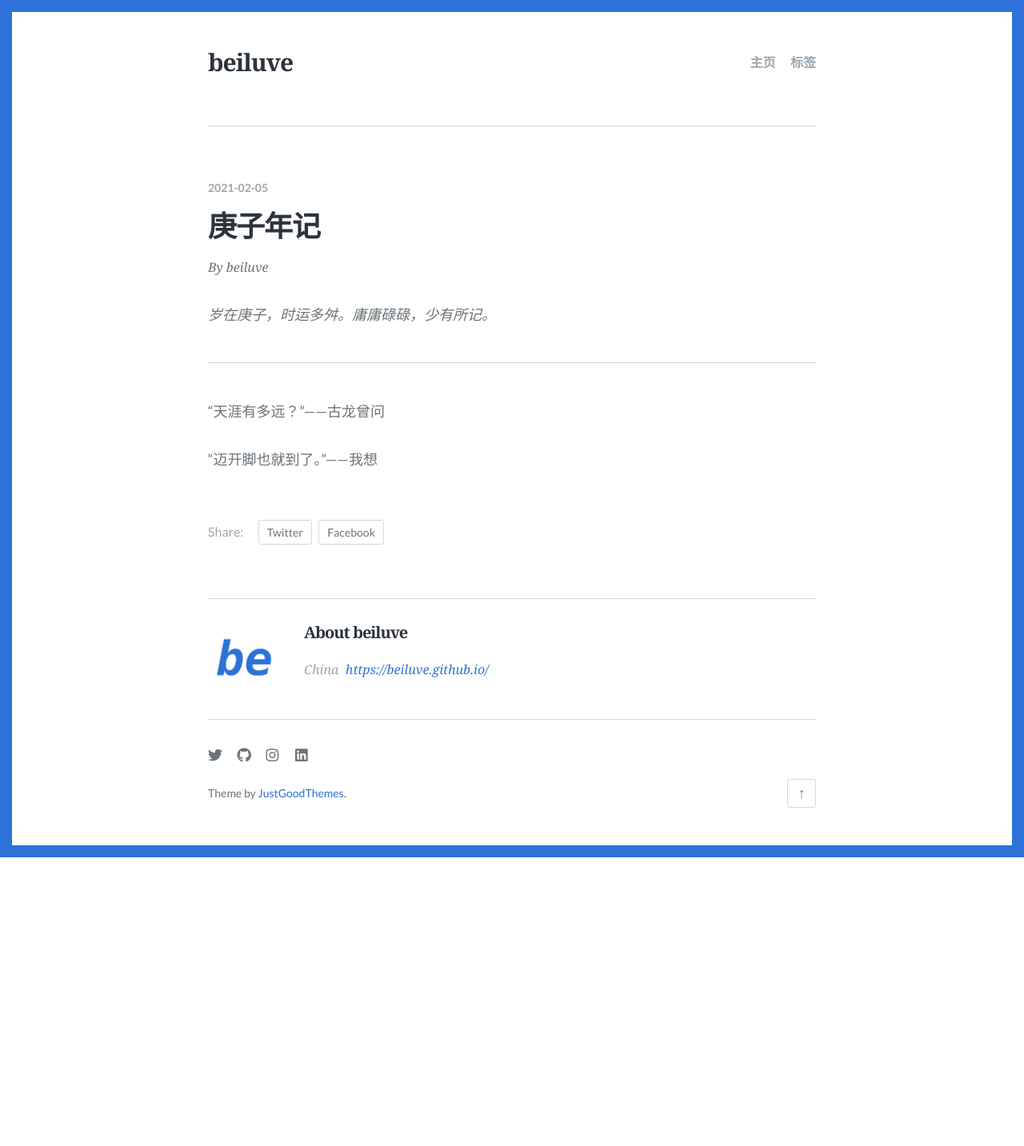
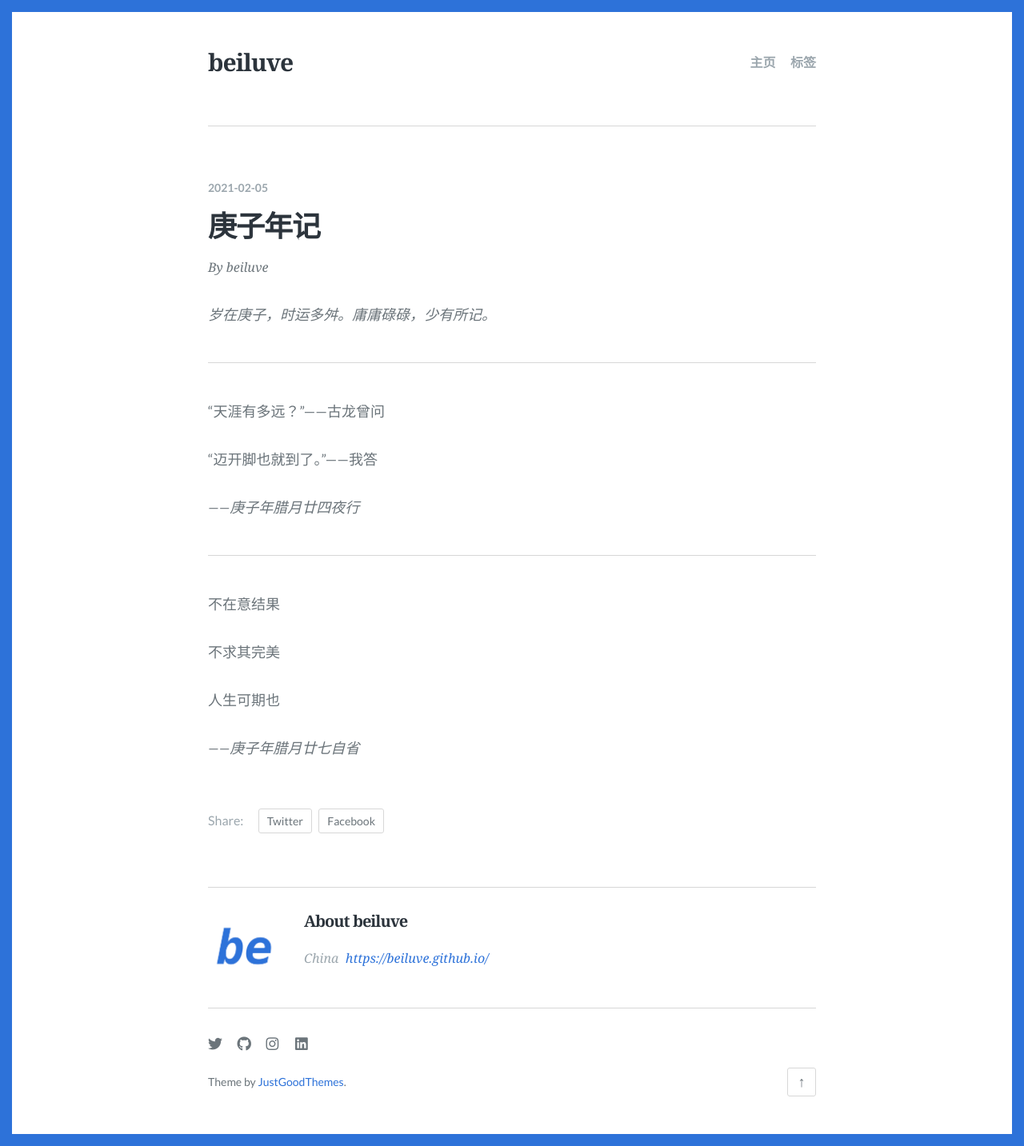
Before and after one commit to beiluve/beiluve.github.io, a Jekyll site: the page built from _posts/2021-02-05-庚子年记.md, in a window 1280 px wide. Shown: the whole page at 80% size. Built offline with Jekyll 4.4.1, drawn with Linux system fonts in a browser that asks for light colours; some web fonts are replaced; before the commit the page ends 1072 px from its top, so only the background shows below that.

Commit message:
update post: 庚子年记

```diff
--- a/_posts/2021-02-05-庚子年记.md
+++ b/_posts/2021-02-05-庚子年记.md
@@ -14,4 +14,16 @@ tags: [偶记]
 
 “天涯有多远？”——古龙曾问
 
-“迈开脚也就到了。”——我想
+“迈开脚也就到了。”——我答
+
+*——庚子年腊月廿四夜行*
+
+---
+
+不在意结果
+
+不求其完美
+
+人生可期也
+
+*——庚子年腊月廿七自省*
```
